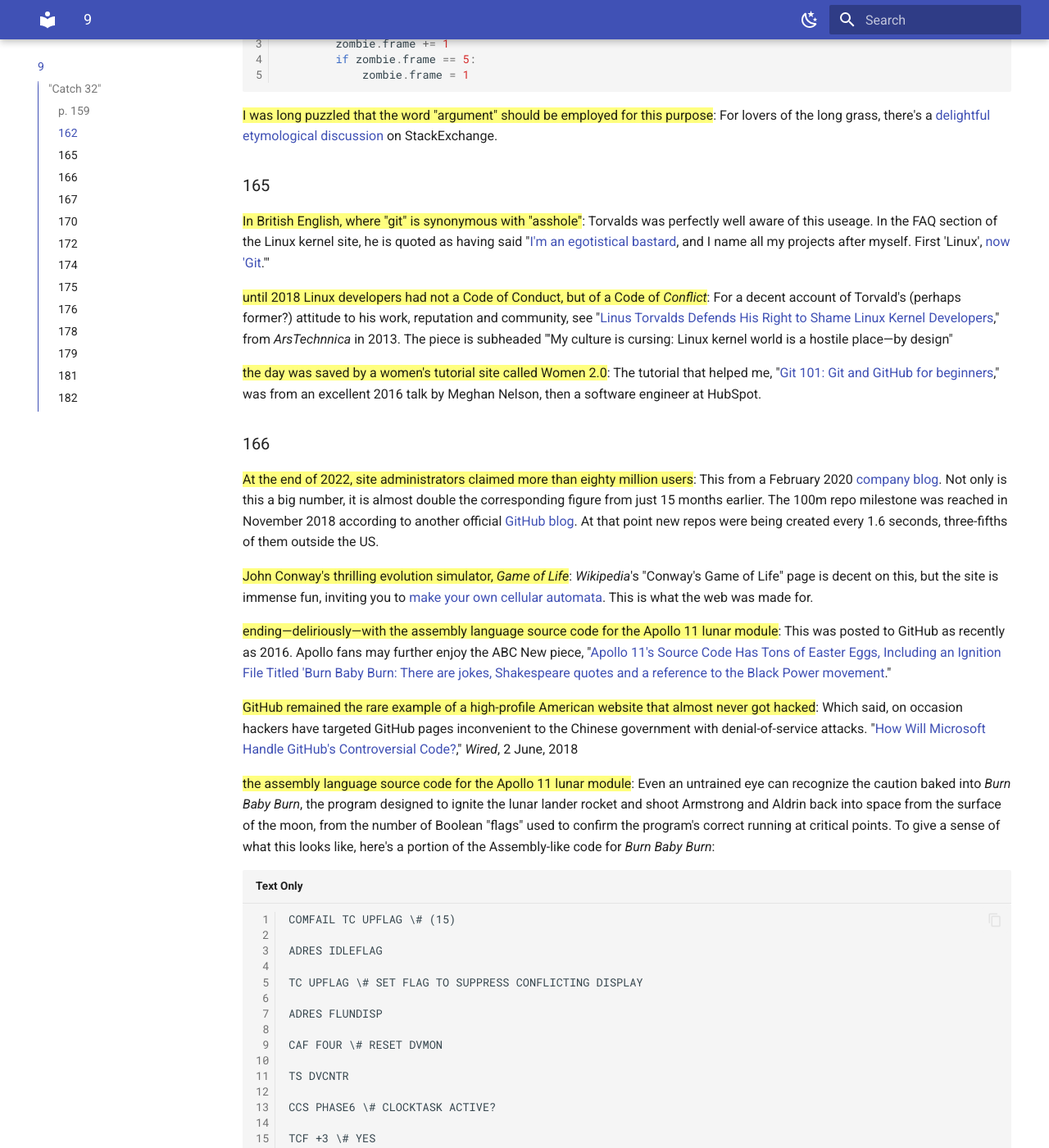
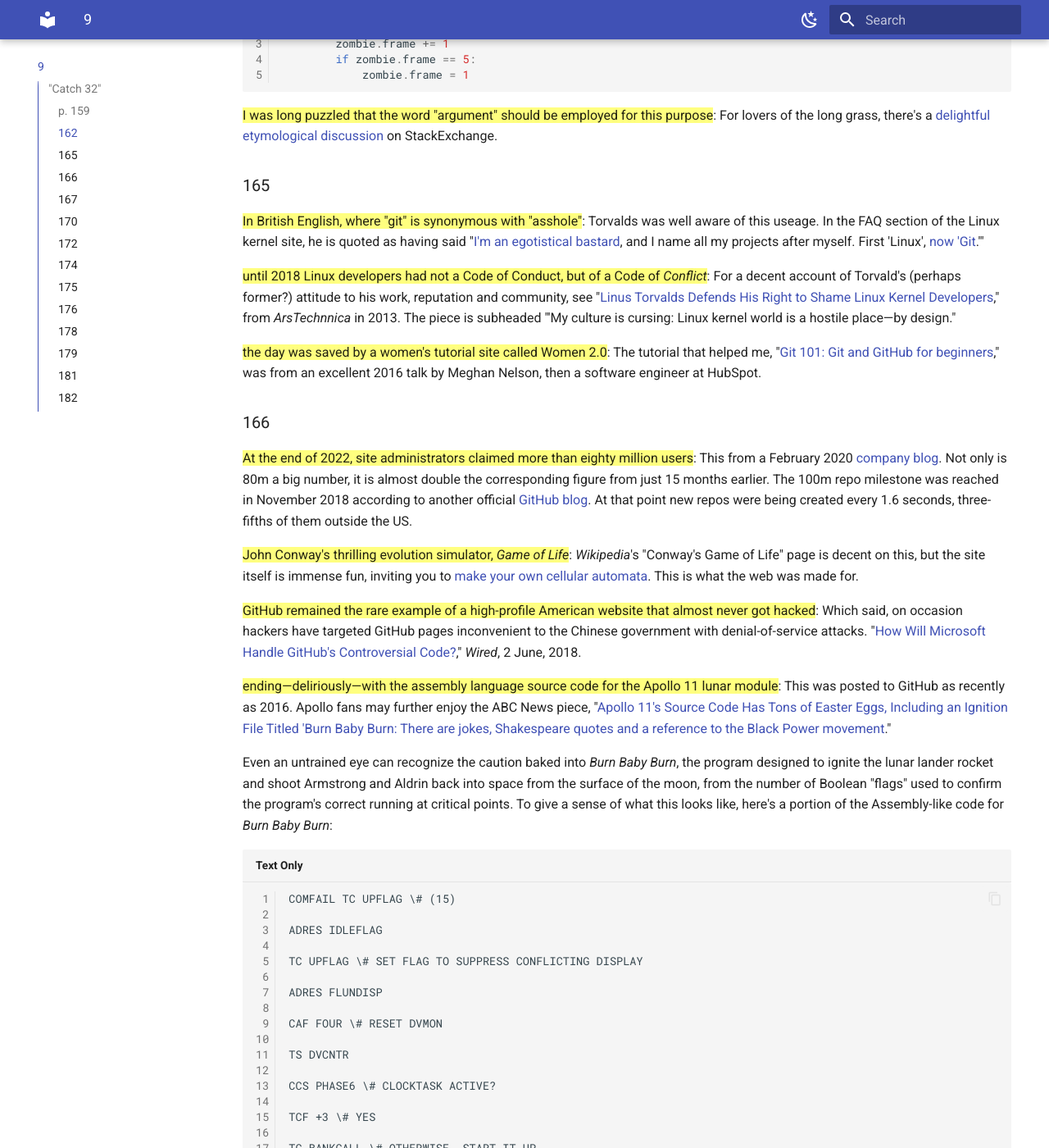
Before and after one commit to zappascout/devil_notes-sources, an MkDocs documentation site: the page built from docs/notes_9_devil.md, in a window 1280 px wide and 1400 px high, scrolled down 515 px. Shown: the whole window at 82% size. Built offline with MkDocs 1.6.1 and Material for MkDocs 9.7.7, drawn with Linux system fonts in a browser that asks for light colours; some of the changed text lies outside the part shown.

Commit message:
tidies up to apollo 11 code

```diff
--- a/docs/notes_9_devil.md
+++ b/docs/notes_9_devil.md
@@ -3,7 +3,7 @@
 ###p. 159
 ==a friend of a friend who is in his early 20s . . . does an
 inspired job==:
-And his name was Jack Greenberg
+And his name was Jack Greenberg.
 
 ###162
 ==That animate_zombies function== as it would appear in a code editor like Mu or VS Code:
@@ -22,7 +22,7 @@
 
 ###165
 ==In British English, where "git" is synonymous with "asshole"==:
-Torvalds was perfectly well aware of this useage. In the FAQ section of
+Torvalds was well aware of this useage. In the FAQ section of
 the Linux kernel site, he is quoted as having said "[I'm an egotistical
 bastard][torv1], and I name all my projects after myself. First 'Linux', [now
 'Git][torv2].'"
@@ -34,7 +34,7 @@
 For a decent account of Torvald's (perhaps former?) attitude to his work, reputation and community, see "[Linus
 Torvalds Defends His Right to Shame Linux Kernel Developers][shame]," from
 *ArsTechnnica* in 2013. The piece is subheaded "'My culture is
-cursing: Linux kernel world is a hostile place—by design"
+cursing: Linux kernel world is a hostile place—by design."
 [shame]:https://arstechnica.com/information-technology/2013/07/linus-torvalds-defends-his-right-to-shame-linux-kernel-developers/
 
 ==the day was saved by a women's tutorial site called Women
@@ -47,7 +47,7 @@
 ###166
 ==At the end of 2022, site administrators claimed more than
 eighty million users==:
-This from a February 2020 [company blog][blog]. Not only is this a big number, it is almost double the corresponding
+This from a February 2020 [company blog][blog]. Not only is 80m a big number, it is almost double the corresponding
 figure from just 15 months earlier. The 100m repo milestone was reached
 in November 2018 according to another official [GitHub blog][gitblog]. At that point new repos
 were being created every 1.6 seconds, three-fifths of them outside the
@@ -57,27 +57,25 @@
 
 ==John Conway's thrilling evolution simulator, *Game of Life*==:
 *Wikipedia*'s "Conway's Game of Life" page is decent on this, but the
- site is immense fun, inviting you to [make your own cellular automata][cell]. This is what the web was made for.
+ site itself is immense fun, inviting you to [make your own cellular automata][cell]. This is what the web was made for.
 [cell]:https://playgameoflife.com
+
+==GitHub remained the rare example of a high-profile American
+website that almost never got hacked==:
+Which said, on occasion hackers have targeted GitHub pages inconvenient to the Chinese government with
+denial-of-service attacks. "[How Will Microsoft Handle GitHub's
+Controversial Code?][ms]," *Wired*, 2 June, 2018.
+[ms]:https://www.wired.com/story/microsoft-github-code-moderation
 
 ==ending—deliriously—with the assembly language source code
 for the Apollo 11 lunar module==:
 This was posted to GitHub as recently as 2016. Apollo fans
-may further enjoy the ABC New piece, "[Apollo 11's Source Code Has Tons
+may further enjoy the ABC News piece, "[Apollo 11's Source Code Has Tons
 of Easter Eggs, Including an Ignition File Titled 'Burn Baby Burn:
 There are jokes, Shakespeare quotes and a reference to the Black Power
 movement][burn]."
 [burn]:https://abcnews.go.com/Technology/apollo-11s-source-code-tons-easter-eggs-including/story?id=4051522
 
-==GitHub remained the rare example of a high-profile American
-website that almost never got hacked==:
-Which said, on occasion hackers have targeted GitHub pages inconvenient to the Chinese government with
-denial-of-service attacks. "[How Will Microsoft Handle GitHub's
-Controversial Code?][ms]," *Wired*, 2 June, 2018
-[ms]:https://www.wired.com/story/microsoft-github-code-moderation
-
-==the assembly language source code for the Apollo 11 lunar
-module==:
 Even an untrained eye can recognize the caution baked into
 *Burn Baby Burn*, the program designed to ignite the lunar lander rocket
 and shoot Armstrong and Aldrin back into space from the surface of the
```
